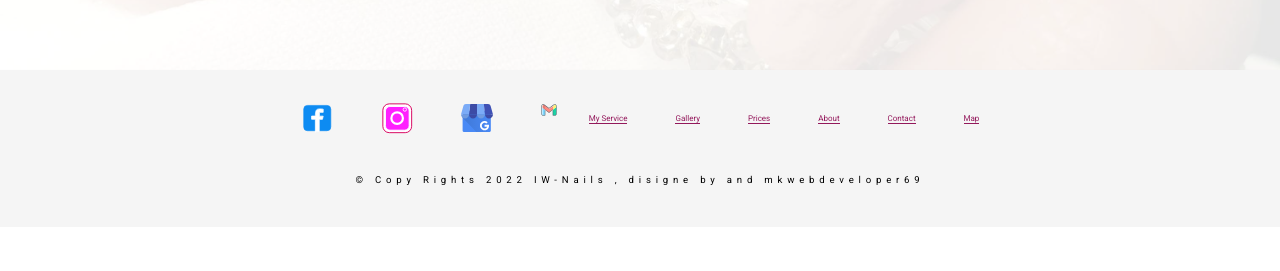
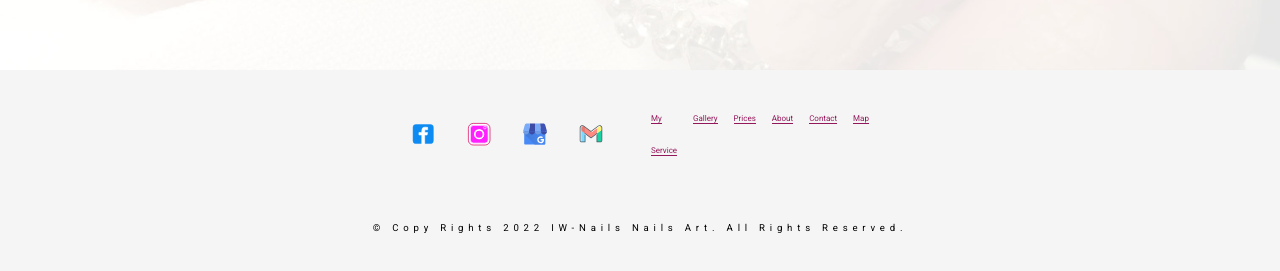
Before and after one commit to MarekKabala1/IW-Nails, a website: page index.html in a window 1280 px wide. Shown: the part 5221-5492 px from the top of the page. Before the commit the page ends 5448 px from the top, so only its background shows below. Drawn offline with Linux system fonts and the light colour scheme; a web font is replaced by a local one.

Commit message:
Footer adjusted for mobiles

```diff
--- a/index.html
+++ b/index.html
@@ -275,7 +275,7 @@
         </ul>
       </div>
        <p class="main-footer_copy">
-        &#169 Copy Rights 2022 IW-Nails , disigne by and mkwebdeveloper69
+        &#169 Copy Rights 2022 IW-Nails Nails Art. All Rights Reserved.
       </p>
       </footer>
     </main>
--- a/src/layout/maincontent.css
+++ b/src/layout/maincontent.css
@@ -329,14 +329,20 @@ iframe {
 	padding-right: 1rem;
 }
 .main-footer_socialicon {
-	gap: 2rem;
+	gap: 1rem;
 }
 .footer-nav_wrapper {
 	gap: 1rem;
+	flex-wrap: wrap;
+	flex-basis: 40%;
 }
 .main-footer_copy {
 	font-size: 0.6rem;
 	letter-spacing: 0.1rem;
+	text-wrap: wrap;
+	margin: auto;
+	text-align: center;
+	width: 90%;
 }
 .footer-contact > a {
 	font-size: 0.8rem;
@@ -395,19 +401,23 @@ iframe {
 		font-size: 1.1rem;
 		line-height: 2rem;
 	}
-
-	.main-footer_socialicon > img {
-		width: 2rem;
+	.main-footer-wrapper {
+		gap: 3rem;
+	}
+	.main-footer_socialicon > img,
+	.main-footer_socialicon > a > img {
+		width: 1.5rem;
 	}
 	.main-footer_socialicon {
-		gap: 3rem;
+		gap: 2rem;
 	}
 	.footer-contact > a > img {
 		padding-right: 2rem;
 		margin: 0 auto;
 	}
 	.footer-nav_wrapper {
-		gap: 3rem;
+		gap: 1rem;
+		flex-wrap: nowrap;
 	}
 	.main-footer_copy {
 		letter-spacing: 0.3rem;
```
Also changed, not shown: dist/style.css.
